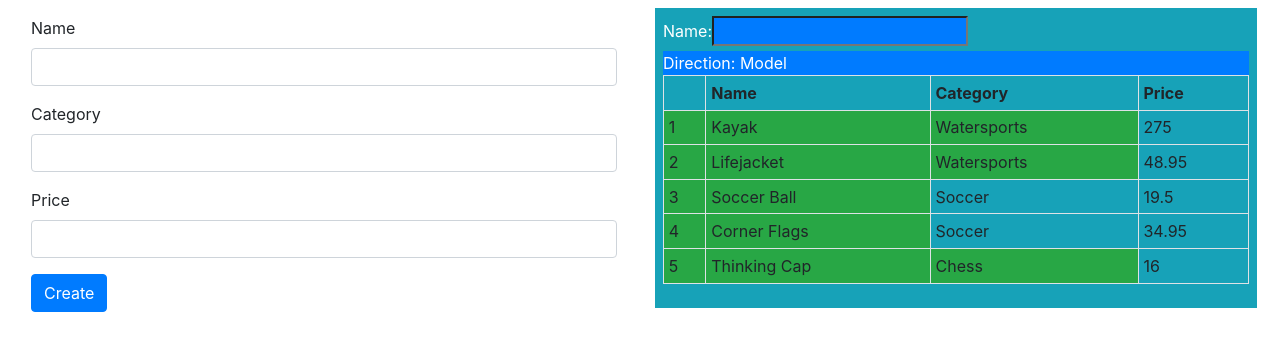
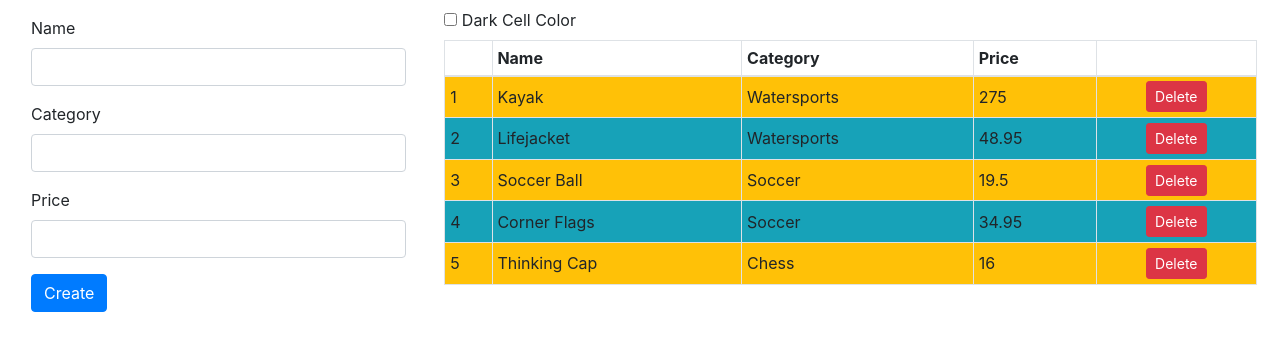
Before and after one commit to ericung/pro-angular9-example, an Angular app: page / in a window 1280 px wide. Shown: the top 350 px of the page. Built offline with nearby package versions, Linux system fonts and the light colour scheme.

Commit message:
12/7/2020 structural directives

```diff
--- a/src/app/app.module.ts
+++ b/src/app/app.module.ts
@@ -4,9 +4,15 @@
 import { FormsModule, ReactiveFormsModule  } from "@angular/forms";
 import { PaAttrDirective } from "./attr.directive";
 import { PaModel } from "./twoway.directive";
+import { PaStructureDirective } from "./structure.directive";
+import { PaIteratorDirective } from "./iterator.directive";
+import { PaCellColor } from "./cellColor.directive";
+import { PaCellColorSwitcher } from "./cellColorSwitcher.directive";
 @NgModule({
     imports: [BrowserModule, FormsModule, ReactiveFormsModule],
-    declarations: [ProductComponent, PaAttrDirective, PaModel],
+    declarations: [ProductComponent, PaAttrDirective, PaModel,
+        PaStructureDirective, PaIteratorDirective,
+        PaCellColor, PaCellColorSwitcher],
     bootstrap: [ProductComponent]
 })
 export class AppModule { }
--- /dev/null
+++ b/src/app/cellColor.directive.ts
@@ -0,0 +1,11 @@
+import { Directive, HostBinding } from "@angular/core";
+@Directive({
+    selector: "td"
+})
+export class PaCellColor {
+    @HostBinding("class")
+    bgClass: string = "";
+    setColor(dark: Boolean) {
+        this.bgClass = dark ? "bg-dark" : "";
+    }
+}
--- /dev/null
+++ b/src/app/cellColorSwitcher.directive.ts
@@ -0,0 +1,27 @@
+import { Directive, Input, Output, EventEmitter,
+    SimpleChange, ContentChildren, QueryList } from "@angular/core";
+import { PaCellColor } from "./cellColor.directive";
+@Directive({
+selector: "table"
+})
+export class PaCellColorSwitcher {
+@Input("paCellDarkColor")
+modelProperty: Boolean;
+@ContentChildren(PaCellColor, {descendants: true})
+contentChildren: QueryList<PaCellColor>;
+ngOnChanges(changes: { [property: string]: SimpleChange }) {
+   this.updateContentChildren(changes["modelProperty"].currentValue);
+}
+ngAfterContentInit() {
+   this.contentChildren.changes.subscribe(() => {
+       setTimeout(() => this.updateContentChildren(this.modelProperty), 0);
+   });
+}
+private updateContentChildren(dark: Boolean) {
+   if (this.contentChildren != null && dark != undefined) {
+       this.contentChildren.forEach((child, index) => {
+           child.setColor(index % 2 ? dark : !dark);
+       });
+   }
+}
+}
--- a/src/app/component.ts
+++ b/src/app/component.ts
@@ -10,6 +10,9 @@
 export class ProductComponent {
     model: Model = new Model();
     formGroup: ProductFormGroup = new ProductFormGroup();
+    showTable: boolean = false;
+    darkColor: boolean = false;
+
     getProduct(key: number): Product {
         return this.model.getProduct(key);
     }
@@ -20,6 +23,9 @@
     addProduct(p: Product) {
         this.model.saveProduct(p);
     }
+    deleteProduct(key: number) {
+        this.model.deleteProduct(key);
+    }
     formSubmitted: boolean = false;
     submitForm() {
         this.addProduct(this.newProduct);
--- /dev/null
+++ b/src/app/iterator.directive.ts
@@ -0,0 +1,66 @@
+import {
+    Directive, ViewContainerRef, TemplateRef,
+    Input, SimpleChange, IterableDiffer, IterableDiffers,
+    ChangeDetectorRef, CollectionChangeRecord, DefaultIterableDiffer, ViewRef
+} from "@angular/core";
+@Directive({
+    selector: "[paForOf]"
+})
+export class PaIteratorDirective {
+    private differ: DefaultIterableDiffer<any>;
+    private views: Map<any, PaIteratorContext> = new Map<any, PaIteratorContext>();
+    constructor(private container: ViewContainerRef,
+        private template: TemplateRef<Object>,
+        private differs: IterableDiffers,
+        private changeDetector: ChangeDetectorRef) {
+    }
+    @Input("paForOf")
+    dataSource: any;
+    ngOnInit() {
+        this.differ =
+            <DefaultIterableDiffer<any>>this.differs.find(this.dataSource).create();
+    }
+    ngDoCheck() {
+        let changes = this.differ.diff(this.dataSource);
+        if (changes != null) {
+            changes.forEachAddedItem(addition => {
+                let context = new PaIteratorContext(addition.item,
+                    addition.currentIndex, changes.length);
+                context.view = this.container.createEmbeddedView(this.template,
+                    context);
+                this.views.set(addition.trackById, context);
+            });
+            let removals = false;
+            changes.forEachRemovedItem(removal => {
+                removals = true;
+                let context = this.views.get(removal.trackById);
+                if (context != null) {
+                    this.container.remove(this.container.indexOf(context.view));
+                    this.views.delete(removal.trackById);
+                }
+            });
+            if (removals) {
+                let index = 0;
+                this.views.forEach(context =>
+                    context.setData(index++, this.views.size));
+            }
+        }
+    }
+}
+class PaIteratorContext {
+    index: number;
+    odd: boolean; even: boolean;
+    first: boolean; last: boolean;
+    view: ViewRef;
+    constructor(public $implicit: any,
+            public position: number, total: number ) {
+        this.setData(position, total);
+    }
+    setData(index: number, total: number) {
+        this.index = index;
+        this.odd = index % 2 == 1;
+        this.even = !this.odd;
+        this.first = index == 0;
+        this.last = index == total - 1;
+    }
+}
--- /dev/null
+++ b/src/app/structure.directive.ts
@@ -0,0 +1,20 @@
+import {
+    Directive, SimpleChange, ViewContainerRef, TemplateRef, Input
+} from "@angular/core";
+@Directive({
+    selector: "[paIf]"
+})
+export class PaStructureDirective {
+    constructor(private container: ViewContainerRef,
+        private template: TemplateRef<Object>) { }
+    @Input("paIf")
+    expressionResult: boolean;
+    ngOnChanges(changes: { [property: string]: SimpleChange }) {
+        let change = changes["expressionResult"];
+        if (!change.isFirstChange() && !change.currentValue) {
+            this.container.clear();
+        } else if (change.currentValue) {
+            this.container.createEmbeddedView(this.template);
+        }
+    }
+}
--- a/src/app/template.html
+++ b/src/app/template.html
@@ -1,13 +1,10 @@
-<style>
-  input.ng-dirty.ng-invalid { border: 2px solid #ff0000 }
-  input.ng-dirty.ng-valid { border: 2px solid #6bc502 }
-</style>
 <div class="row m-2">
-  <div class="col-6">
+  <div class="col-4">
       <form class="m-2" novalidate (ngSubmit)="submitForm()">
           <div class="form-group">
               <label>Name</label>
-          <input class="form-control" name="name" [(ngModel)]="newProduct.name" />
+              <input class="form-control" name="name"
+                  [(ngModel)]="newProduct.name" />
           </div>
           <div class="form-group">
               <label>Category</label>
@@ -16,29 +13,40 @@
           </div>
           <div class="form-group">
               <label>Price</label>
-        <input class="form-control" name="price" [(ngModel)]="newProduct.price" />
+              <input class="form-control" name="price"
+                  [(ngModel)]="newProduct.price" />
           </div>
           <button class="btn btn-primary" type="submit">Create</button>
       </form>
   </div>
-  <div class="col-6">
-    <div class="form-group bg-info text-white p-2">
-      <label>Name:</label>
-      <input class="bg-primary text-white" [(paModel)]="newProduct.name"
-            #paModel="paModel" />
-    <div class="bg-primary text-white">Direction: {{paModel.direction}}</div>
-    <table class="table table-sm table-bordered table-striped">
-      <tr><th></th><th>Name</th><th>Category</th><th>Price</th></tr>
-      <tr *ngFor="let item of getProducts(); let i = index"
-            [pa-attr]="getProducts().length < 6 ? 'bg-success' : 'bg-warning'"
-            [pa-product]="item" (pa-category)="newProduct.category = $event">
-        <td>{{i + 1}}</td>
-        <td>{{item.name}}</td>
-        <td [pa-attr]="item.category == 'Soccer' ? 'bg-info' : null">
-            {{item.category}}
+  <div class="col-8">
+    <div class="checkbox">
+        <label>
+            <input type="checkbox" [(ngModel)]="darkColor" />
+            Dark Cell Color
+        </label>
+    </div>
+    <table class="table table-sm table-bordered table-striped"
+            [paCellDarkColor]="darkColor">
+        <thead>
+            <tr><th></th><th>Name</th><th>Category</th><th>Price</th><th></th></tr>
+        </thead>
+        <tbody>
+            <tr *paFor="let item of getProducts(); let i = index; let odd = odd;
+                    let even = even" [class.bg-info]="odd"
+                    [class.bg-warning]="even">
+                    <td style="vertical-align:middle">{{i + 1}}</td>
+                    <td style="vertical-align:middle">{{item.name}}</td>
+                    <td style="vertical-align:middle">{{item.category}}</td>
+                    <td style="vertical-align:middle">{{item.price}}</td>
+                    <td class="text-center">
+                        <button class="btn btn-danger btn-sm"
+                                (click)="deleteProduct(item.id)">
+                            Delete
+                        </button>
                     </td>
-        <td [pa-attr]="'bg-info'">{{item.price}}</td>
             </tr>
+        </tbody>
     </table>
   </div>
 </div>
```
Lines whose indentation alone changed are shown as unchanged.
